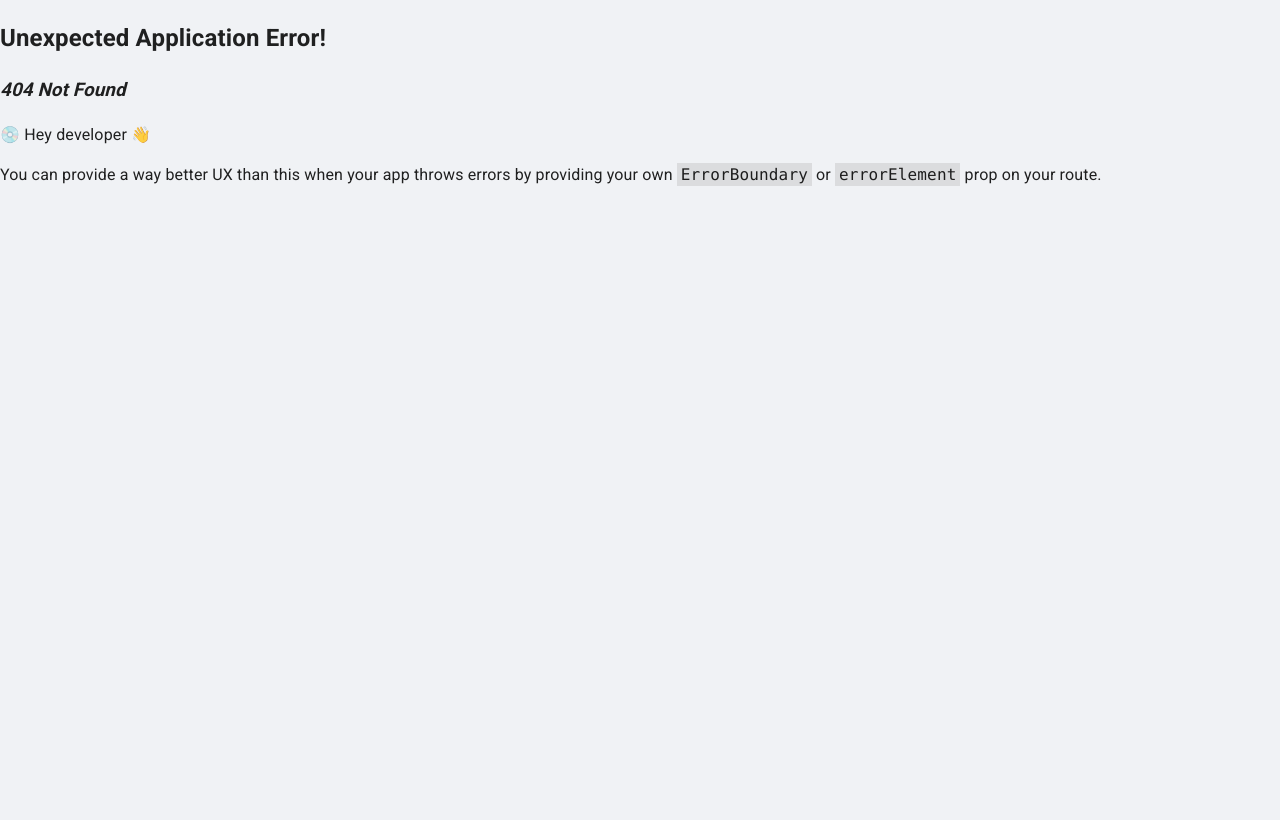
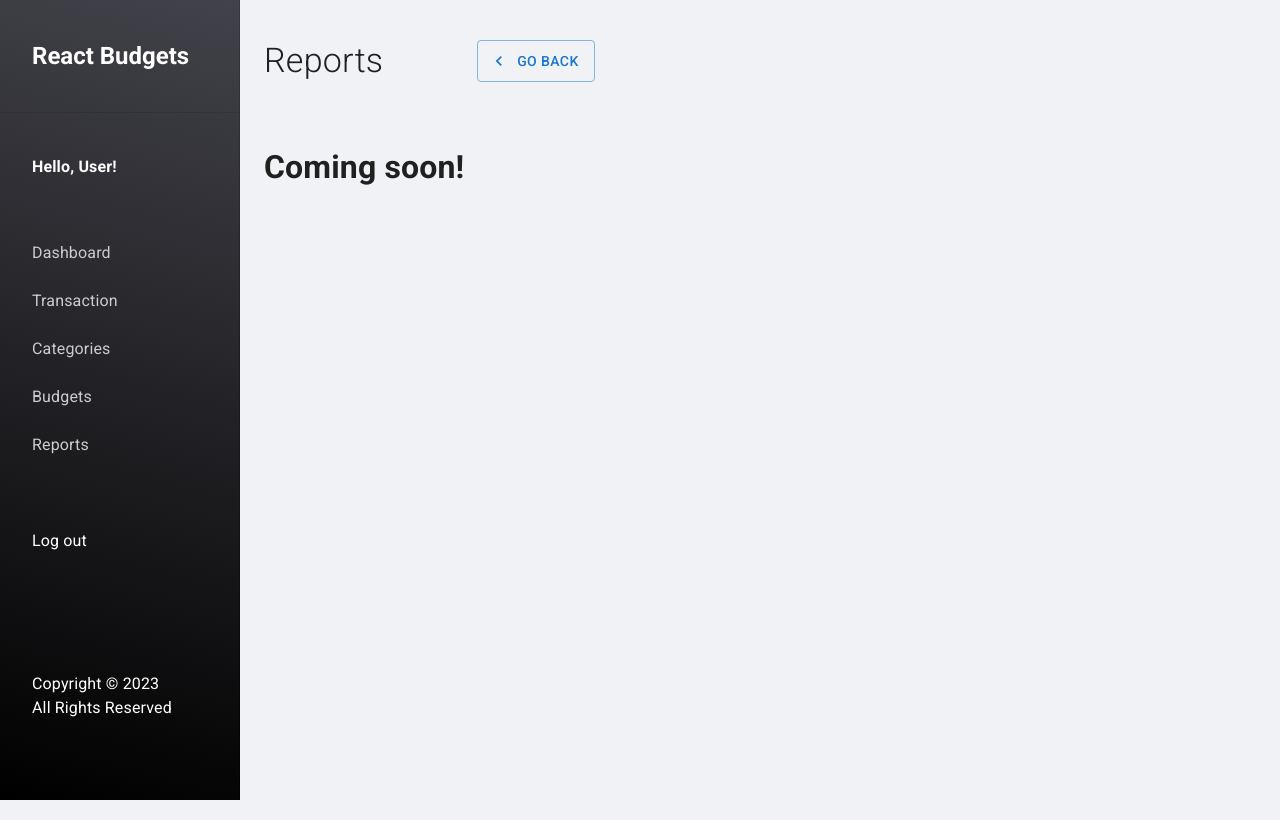
Before and after one commit to jaz016/react-budgets, a React (Create React App) app: page /reports in a window 1280 px wide. Before the commit this address had no page. Built offline with nearby package versions, Linux system fonts and the light colour scheme.

Commit message:
added temporary Reports page

```diff
--- /dev/null
+++ b/src/layout/Reports/Reports.js
@@ -0,0 +1,24 @@
+import PageTitle from "../../components/PageTitle/PageTitle";
+import Grid from '@mui/material/Grid';
+
+function Reports() {
+
+	const pageTitle = 'Reports';
+
+	return (
+		<Grid container>
+			<Grid item lg={12}>
+				<Grid item lg={4} sx={{mb:5}}>
+					<PageTitle title={pageTitle} />
+				</Grid>
+			</Grid>
+
+			<Grid item lg={12}>
+				<h1>Coming soon!</h1>
+			</Grid>
+
+		</Grid>
+	)
+}
+
+export default Reports
--- a/src/router.js
+++ b/src/router.js
@@ -6,6 +6,7 @@ import ViewTransactions from "./layout/ViewTransactions/ViewTransactions";
 import EditTransaction from "./layout/EditTransaction/EditTransaction";
 import Categories from "./layout/Categories/Categories";
 import Budgets from "./layout/Budgets/Budgets";
+import Reports from "./layout/Reports/Reports";
 
 const router = createBrowserRouter([
 	{
@@ -35,6 +36,10 @@ const router = createBrowserRouter([
 			{
 				path: "budgets",
 				element: <Budgets />
+			},
+			{
+				path: "reports",
+				element: <Reports />
 			}
 		]
 	},
```
